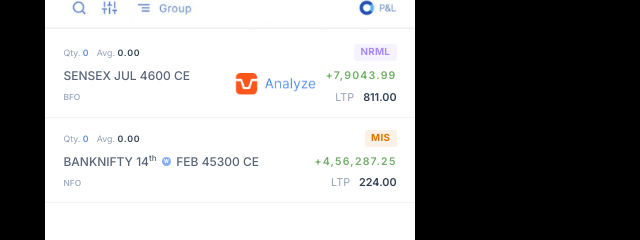
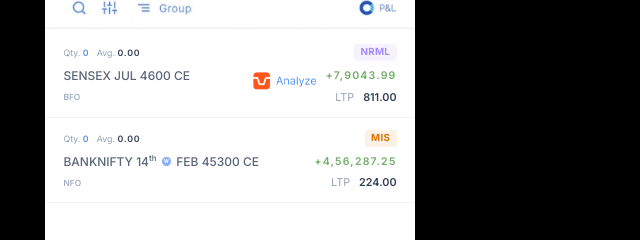
Before and after one commit to hrubee/Zerodha-clone, a website: page display.html in a window 1280 px wide. Shown: the part 240-480 px from the top of the page, 410-1050 px from the left. Drawn offline with Linux system fonts and the light colour scheme; no server answers.

Commit message:
Scale down Analyze image to 2.85vh

```diff
--- a/display.html
+++ b/display.html
@@ -130,7 +130,7 @@
 
         <!-- Analyze Button Overlay (Top Right Quadrant) -->
         <div class="overlay-field" id="ov-analyze-btn" style="position: absolute; top: calc(18% + 165px); right: calc(6% + 60px); z-index: 40; pointer-events: none; padding: 0; background: transparent;">
-          <img src="analyse-btn.png" alt="Analyze" style="height: 3.6vh; width: auto; display: block;">
+          <img src="analyse-btn.png" alt="Analyze" style="height: 2.85vh; width: auto; display: block;">
         </div>
 
         <!-- Dynamic Positions List Container for Overlay Mode -->
```
Also changed, not shown: index.html (+1 -1 lines).
